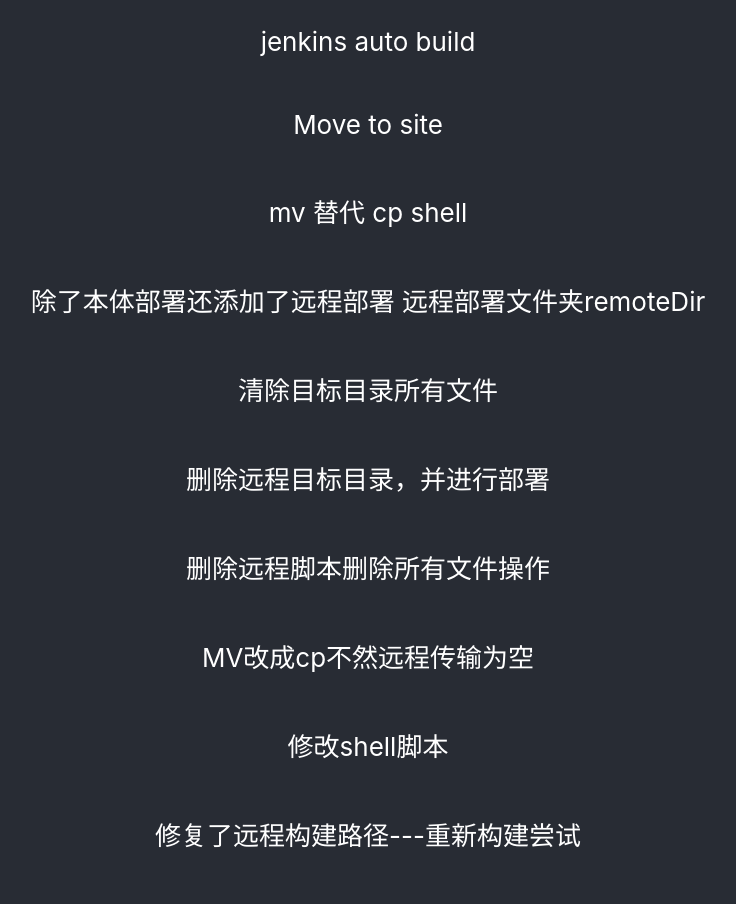
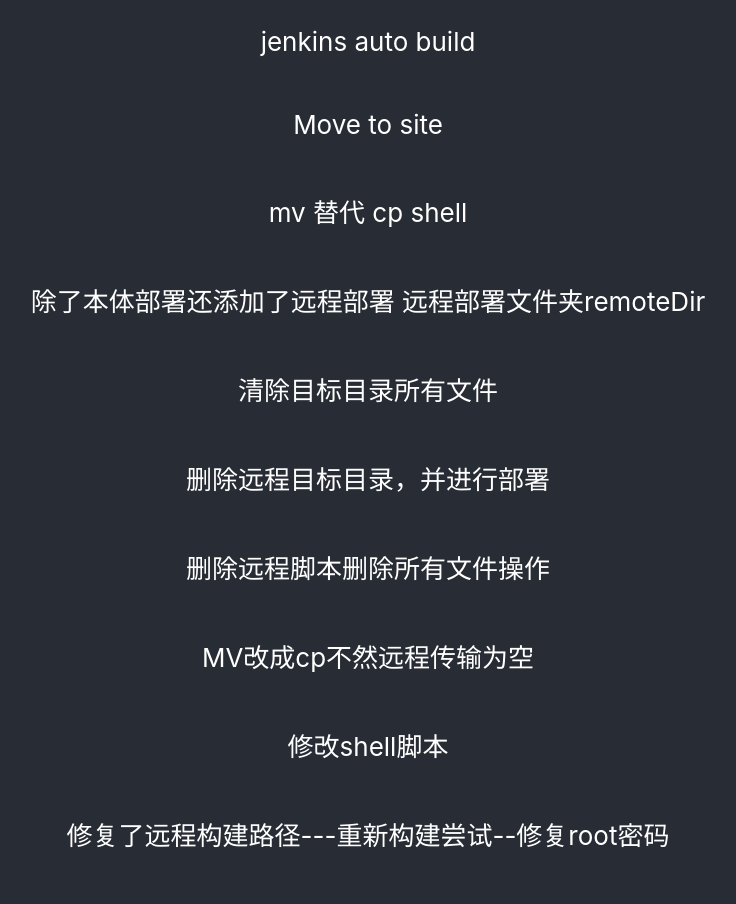
Before and after one commit to Markmartin/jenkins-react-structure, a React (Create React App) app: page / in a window 1280 px wide. Shown: the top 904 px of the page, without its empty margins (272-1008 px from the left). Built offline with nearby package versions, Linux system fonts and the light colour scheme.

Commit message:
修复香港服务器的root权限

```diff
--- a/src/App.js
+++ b/src/App.js
@@ -15,7 +15,7 @@
         <p>删除远程脚本删除所有文件操作</p>
         <p>MV改成cp不然远程传输为空</p>
         <p>修改shell脚本</p>
-        <p>修复了远程构建路径---重新构建尝试</p>
+        <p>修复了远程构建路径---重新构建尝试--修复root密码</p>
         <img src={logo} className="App-logo" alt="logo" />
       </header>
     </div>
```
